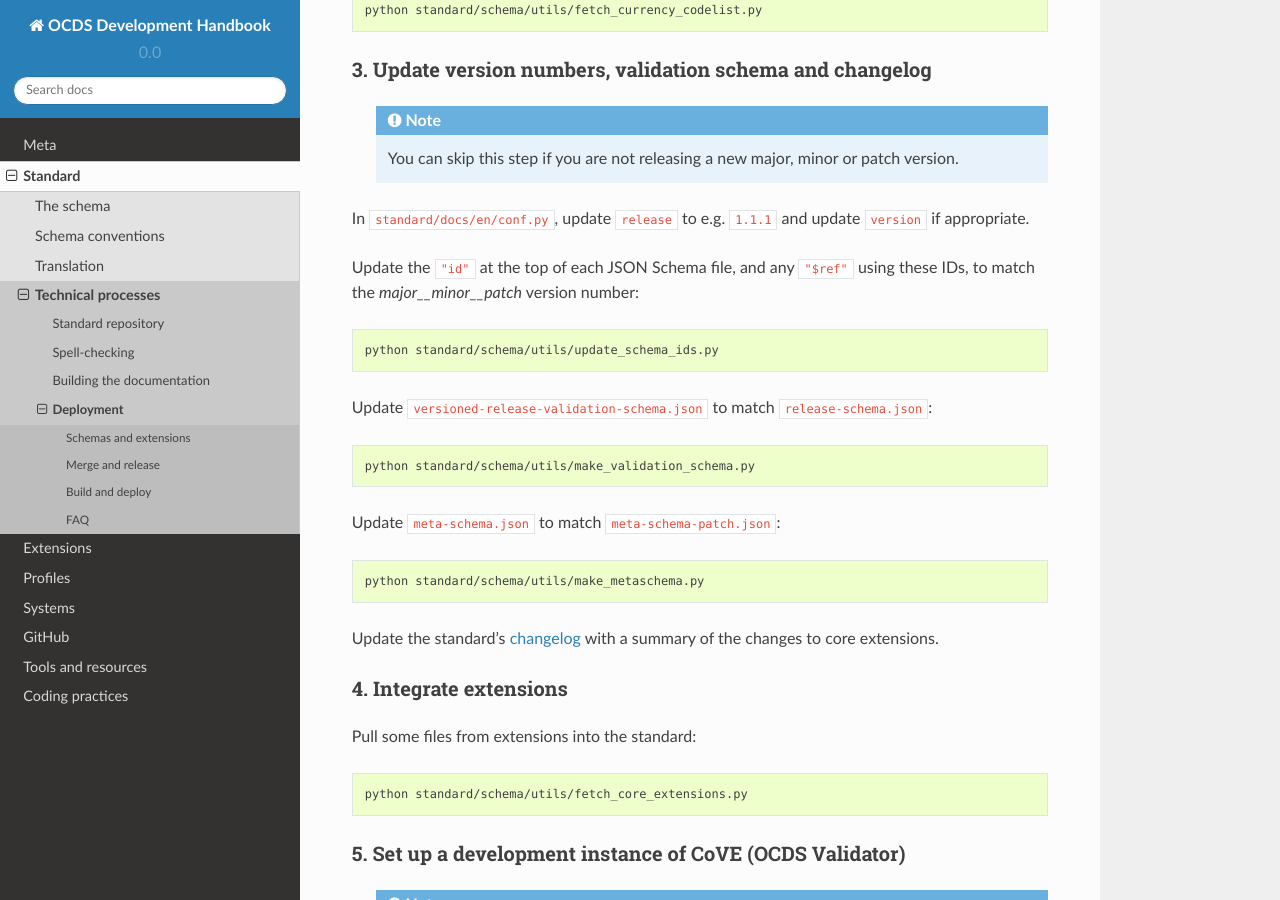
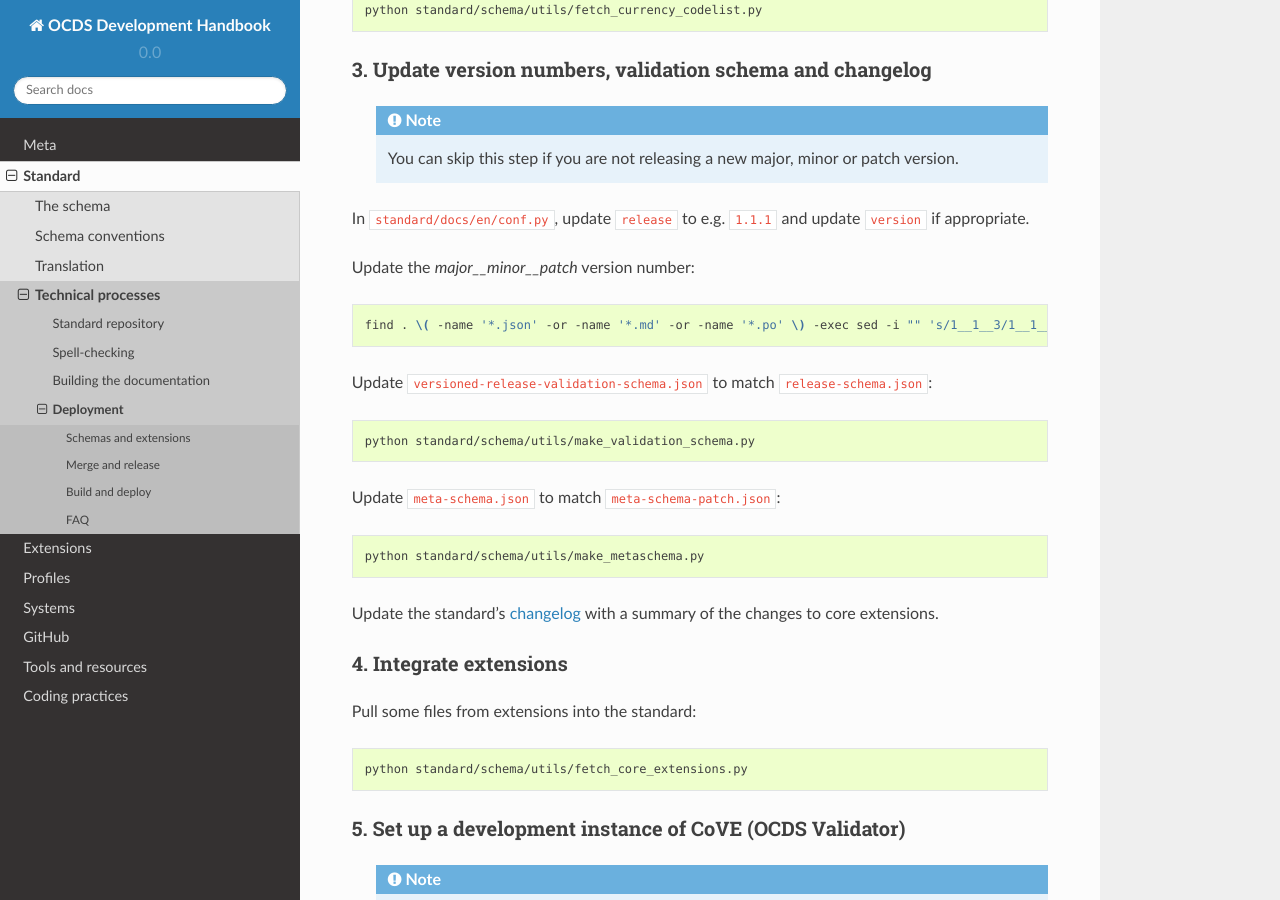
Before and after one commit to open-contracting/standard-development-handbook, a Sphinx documentation site: the page built from docs/standard/technical/deployment.md, in a window 1280 px wide and 900 px high, scrolled down 2254 px. Built offline with Sphinx 7.4.7 and the Read the Docs theme 2.0.0, drawn with Linux system fonts in a browser that asks for light colours; pages that are not in the unit, such as notebooks, are missing from menus.

Commit message:
Use find command instead of Python script

````diff
--- a/docs/standard/technical/deployment.md
+++ b/docs/standard/technical/deployment.md
@@ -100,10 +100,10 @@ python standard/schema/utils/fetch_currency_codelist.py
 
 In `standard/docs/en/conf.py`, update `release` to e.g. `1.1.1` and update `version` if appropriate.
 
-Update the `"id"` at the top of each JSON Schema file, and any `"$ref"` using these IDs, to match the *major__minor__patch* version number:
+Update the *major__minor__patch* version number:
 
 ```bash
-python standard/schema/utils/update_schema_ids.py
+find . \( -name '*.json' -or -name '*.md' -or -name '*.po' \) -exec sed -i "" 's/1__1__3/1__1__4/g' \{\} \;
 ```
 
 Update `versioned-release-validation-schema.json` to match `release-schema.json`:
````
Also changed, not shown: docs/profiles/technical/deployment.md (+5 -1 lines).
